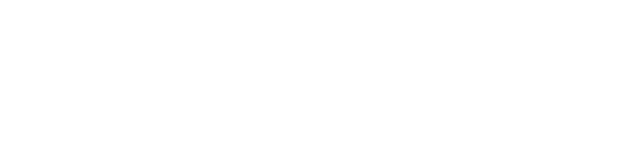
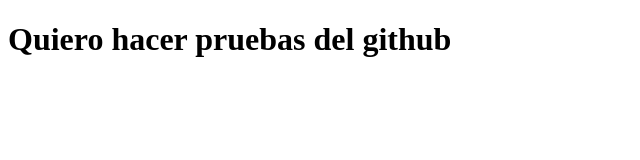
Before and after one commit to jrpinzon88/primerProyectoTerminal, a website: page index.html in a window 1280 px wide. Shown: the whole page, without its empty margins (0-640 px from the left). Drawn offline with Linux system fonts and the light colour scheme.

Commit message:
SE AGREGO UN TITULO

```diff
--- a/index.html
+++ b/index.html
@@ -7,6 +7,7 @@
     <title>hola mundo</title>
 </head>
 <body>
+    <h1>Quiero hacer pruebas del github</h1>
 
 </body>
 </html>
```
